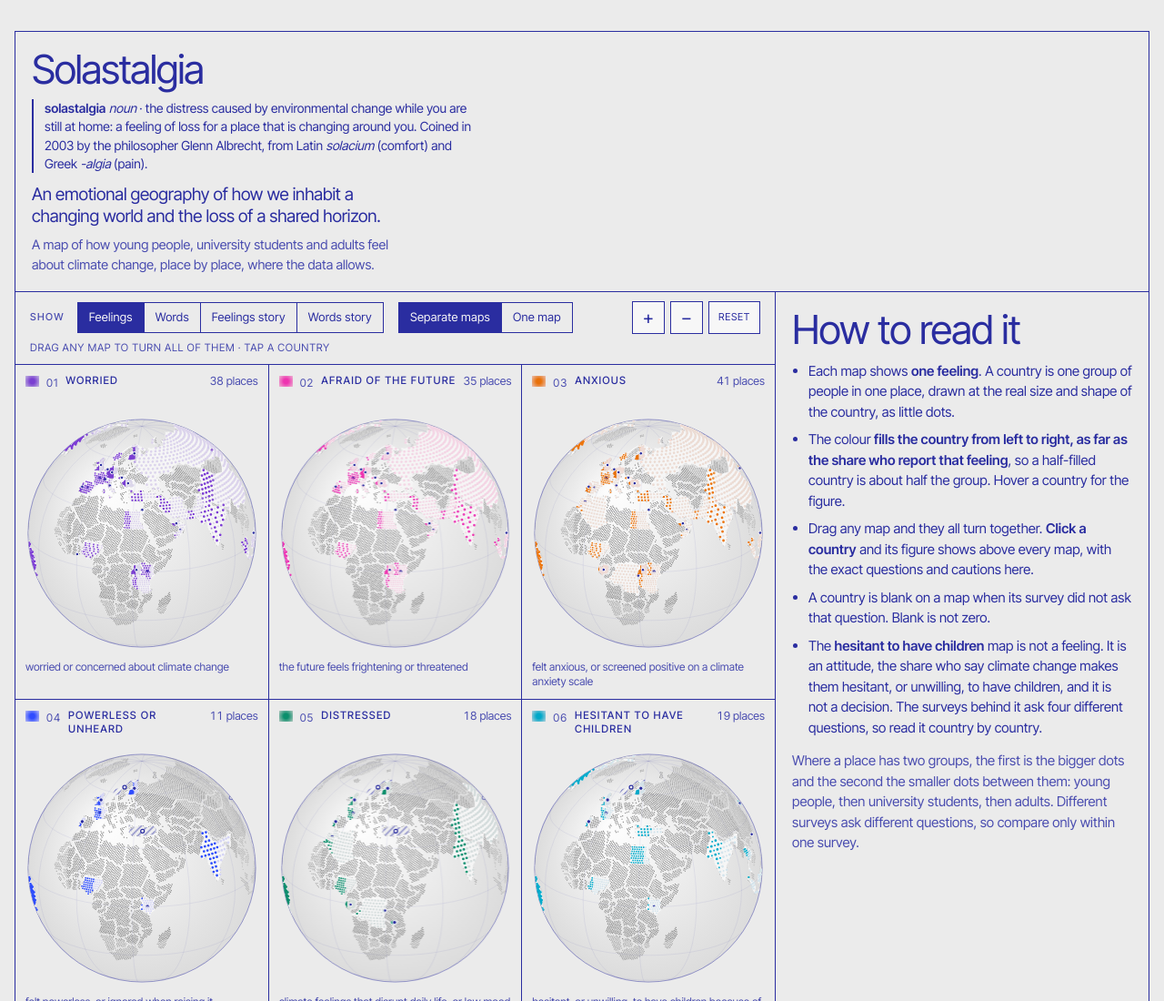
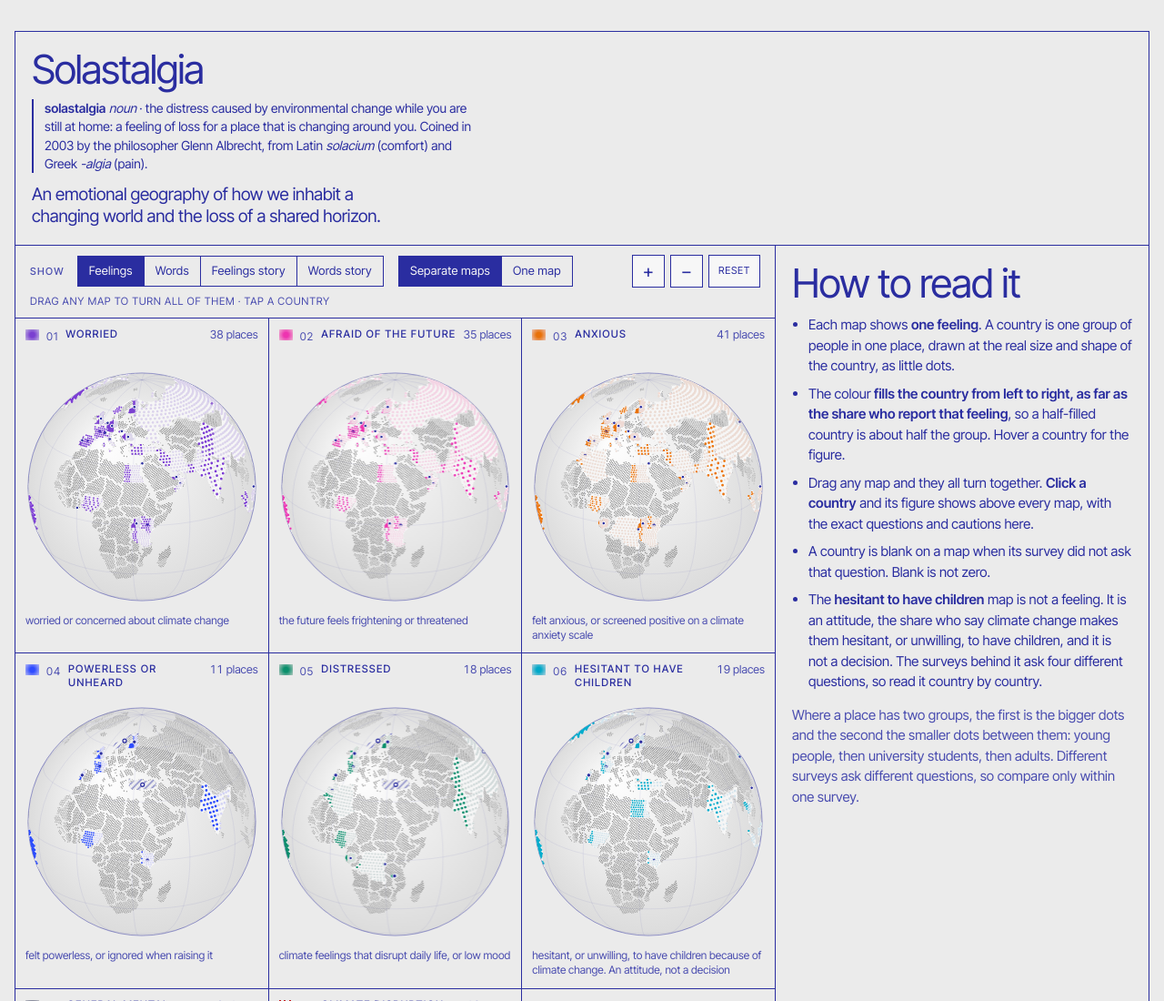
Before and after one commit to inesmartinho/climate-anxiety, a plain HTML site: page index.html in a window 1280 px wide. Shown: the top 1100 px of the page at 91% size. Drawn offline with Linux system fonts and the light colour scheme; animation ran at ten frames a second.

Commit message:
Remove the header subtitle line
Co-Authored-By: Claude Sonnet 5.5 <noreply@anthropic.com>
Claude-Session: https://claude.ai/code/session_0182cneZmpmnKmntiUxtqMNn

```diff
--- a/index.html
+++ b/index.html
@@ -208,7 +208,7 @@ ul.lim2{padding-left:18px;margin:0}ul.lim2 li{margin:0 0 9px;font-size:14.5px}
     <div><h1>Solastalgia</h1>
     <p class="defn"><b>solastalgia</b> <i>noun</i> · the distress caused by environmental change while you are still at home: a feeling of loss for a place that is changing around you. Coined in 2003 by the philosopher Glenn Albrecht, from Latin <i>solacium</i> (comfort) and Greek <i>-algia</i> (pain).</p>
     <p class="sub lead">An emotional geography of how we inhabit a changing world and the loss of a shared horizon.</p>
-    <p class="sub">A map of how young people, university students and adults feel about climate change, place by place, where the data allows.</p></div>
+</div>
   </header>
 
   <div class="rw r-mid">
```
